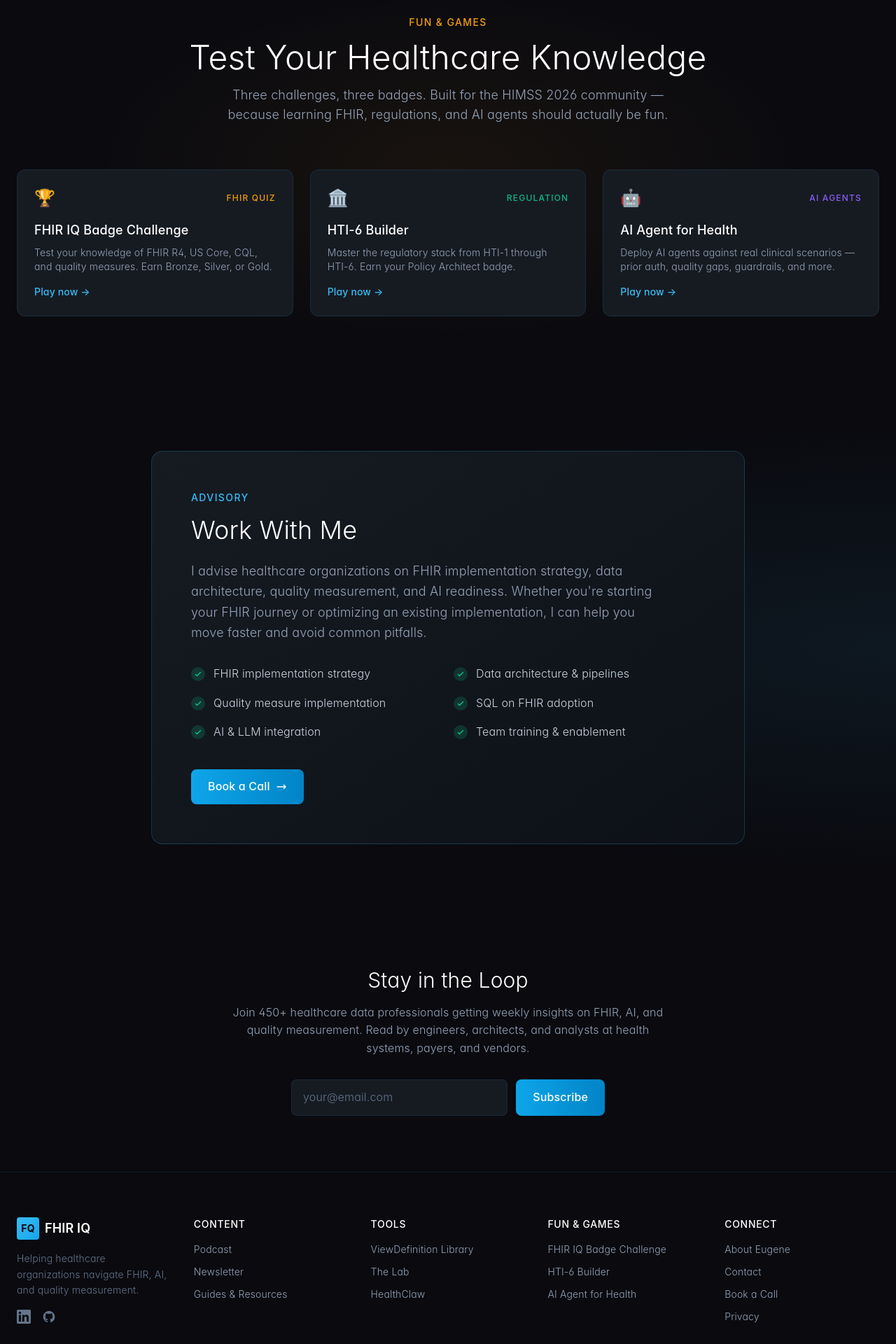
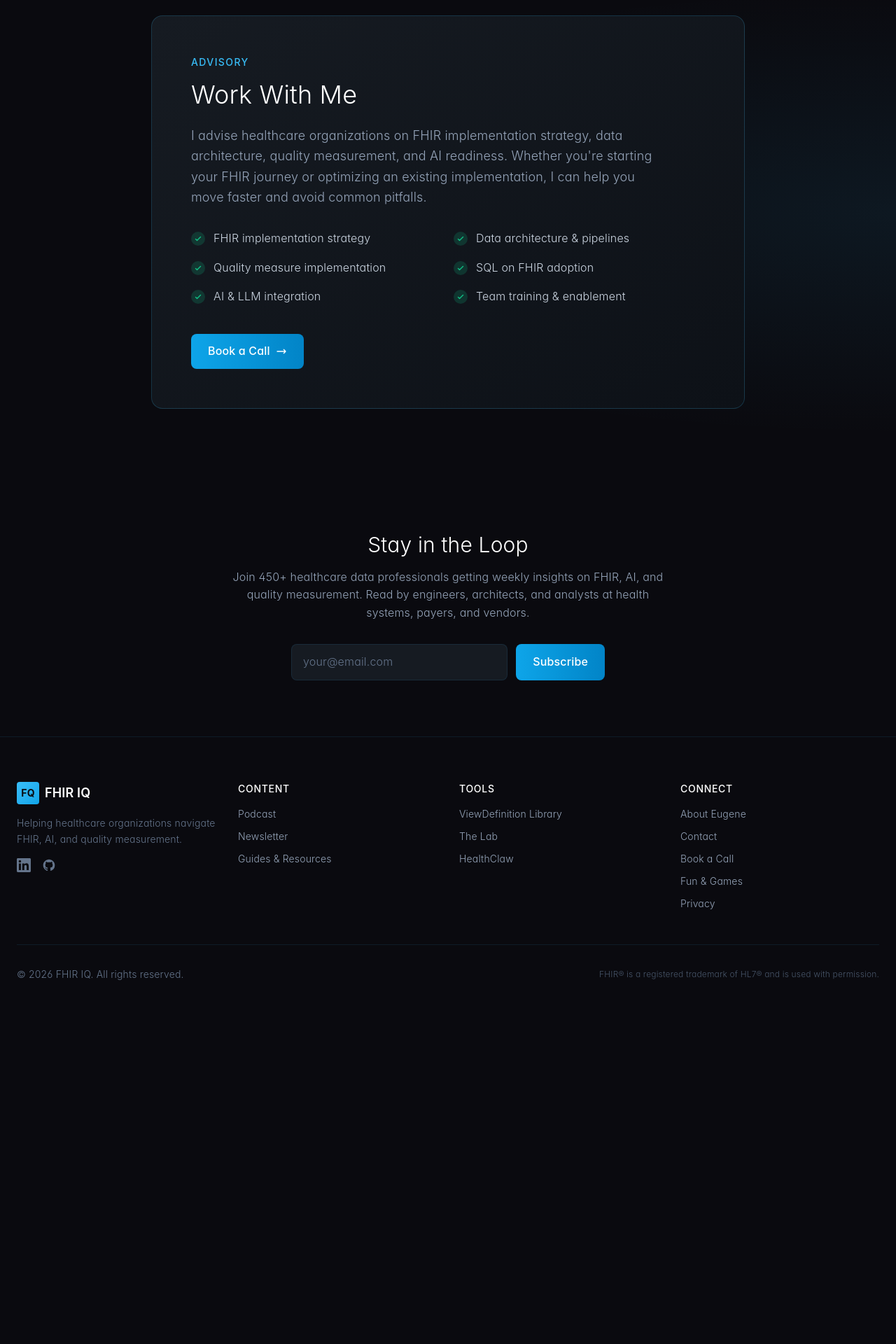
Before and after one commit to aks129/fhiriq-nextjs, a Next.js app: page / in a window 1280 px wide. Shown: the part 4900-6820 px from the top of the page at 70% size. After the commit the page ends 6366 px from the top, so only its background shows below. Built offline with nearby package versions, Linux system fonts and the light colour scheme; no server answers.

Commit message:
Remove Fun & Games homepage section, keep as footer link
Section was distracting from thought leadership positioning.
Games accessible via /games link in footer Connect column.
Footer grid back to 4 columns.

Co-Authored-By: Claude Sonnet 4.6 <noreply@anthropic.com>

```diff
--- a/src/app/page.tsx
+++ b/src/app/page.tsx
@@ -655,43 +655,6 @@ export default function Home() {
         </div>
       </section>
 
-      {/* Fun & Games */}
-      <section className="py-24 relative">
-        <div className="absolute inset-0 bg-[radial-gradient(ellipse_at_center,_rgba(245,158,11,0.06)_0%,_transparent_60%)]" />
-        <div className="max-w-7xl mx-auto px-6 relative">
-          <div className="text-center mb-16">
-            <span className="text-[#F59E0B] text-sm font-medium tracking-widest uppercase mb-4 block">Fun &amp; Games</span>
-            <h2 className="text-4xl md:text-5xl font-light text-white mb-4">
-              Test Your Healthcare Knowledge
-            </h2>
-            <p className="text-lg text-[#94A3B8] font-light max-w-2xl mx-auto">
-              Three challenges, three badges. Built for the HIMSS 2026 community &mdash;
-              because learning FHIR, regulations, and AI agents should actually be fun.
-            </p>
-          </div>
-
-          <div className="grid md:grid-cols-3 gap-6">
-            {[
-              { href: '/games/healthio', label: 'FHIR Quiz', title: 'FHIR IQ Badge Challenge', desc: 'Test your knowledge of FHIR R4, US Core, CQL, and quality measures. Earn Bronze, Silver, or Gold.', labelClass: 'text-[#F59E0B]', icon: '🏆' },
-              { href: '/games/hti6-builder', label: 'Regulation', title: 'HTI-6 Builder', desc: 'Master the regulatory stack from HTI-1 through HTI-6. Earn your Policy Architect badge.', labelClass: 'text-[#10B981]', icon: '🏛️' },
-              { href: '/games/ai-agent', label: 'AI Agents', title: 'AI Agent for Health', desc: 'Deploy AI agents against real clinical scenarios — prior auth, quality gaps, guardrails, and more.', labelClass: 'text-[#8B5CF6]', icon: '🤖' },
-            ].map((game, i) => (
-              <Link key={i} href={game.href} className="group bg-[#161B22] rounded-xl p-6 border border-[#38BDF8]/10 hover:border-[#38BDF8]/30 transition-all hover:shadow-[0_0_20px_rgba(56,189,248,0.1)]">
-                <div className="flex items-center justify-between mb-4">
-                  <span className="text-2xl">{game.icon}</span>
-                  <span className={`text-xs font-medium tracking-widest uppercase ${game.labelClass}`}>{game.label}</span>
-                </div>
-                <h3 className="text-lg font-medium text-white mb-2">{game.title}</h3>
-                <p className="text-[#94A3B8] text-sm mb-4">{game.desc}</p>
-                <div className="text-[#38BDF8] text-sm font-medium flex items-center gap-1 group-hover:gap-2 transition-all">
-                  Play now →
-                </div>
-              </Link>
-            ))}
-          </div>
-        </div>
-      </section>
-
       {/* Work With Me */}
       <section className="py-24 relative overflow-hidden">
         <div className="absolute inset-0 bg-[radial-gradient(ellipse_at_right,_rgba(56,189,248,0.08)_0%,_transparent_60%)]" />
@@ -774,7 +737,7 @@ export default function Home() {
       {/* Footer */}
       <footer className="border-t border-[#38BDF8]/10 py-16">
         <div className="max-w-7xl mx-auto px-6">
-          <div className="grid sm:grid-cols-2 md:grid-cols-5 gap-8 mb-12">
+          <div className="grid sm:grid-cols-2 md:grid-cols-4 gap-8 mb-12">
             <div>
               <div className="flex items-center gap-2 mb-4">
                 <div className="w-8 h-8 rounded bg-gradient-to-br from-[#38BDF8] to-[#0EA5E9] flex items-center justify-center">
@@ -815,19 +778,12 @@ export default function Home() {
               </ul>
             </div>
             <div>
-              <h4 className="font-medium text-white mb-4 text-sm tracking-wider uppercase">Fun &amp; Games</h4>
-              <ul className="space-y-3 text-[#94A3B8] text-sm">
-                <li><Link href="/games/healthio" className="hover:text-[#38BDF8] transition">FHIR IQ Badge Challenge</Link></li>
-                <li><Link href="/games/hti6-builder" className="hover:text-[#38BDF8] transition">HTI-6 Builder</Link></li>
-                <li><Link href="/games/ai-agent" className="hover:text-[#38BDF8] transition">AI Agent for Health</Link></li>
-              </ul>
-            </div>
-            <div>
               <h4 className="font-medium text-white mb-4 text-sm tracking-wider uppercase">Connect</h4>
               <ul className="space-y-3 text-[#94A3B8] text-sm">
                 <li><Link href="/about" className="hover:text-[#38BDF8] transition">About Eugene</Link></li>
                 <li><Link href="/contact" className="hover:text-[#38BDF8] transition">Contact</Link></li>
                 <li><a href="https://calendar.app.google/TMvRGiiYfbBKNd889" target="_blank" rel="noopener noreferrer" className="hover:text-[#38BDF8] transition">Book a Call</a></li>
+                <li><Link href="/games" className="hover:text-[#38BDF8] transition">Fun &amp; Games</Link></li>
                 <li><Link href="/privacy" className="hover:text-[#38BDF8] transition">Privacy</Link></li>
               </ul>
             </div>
```
